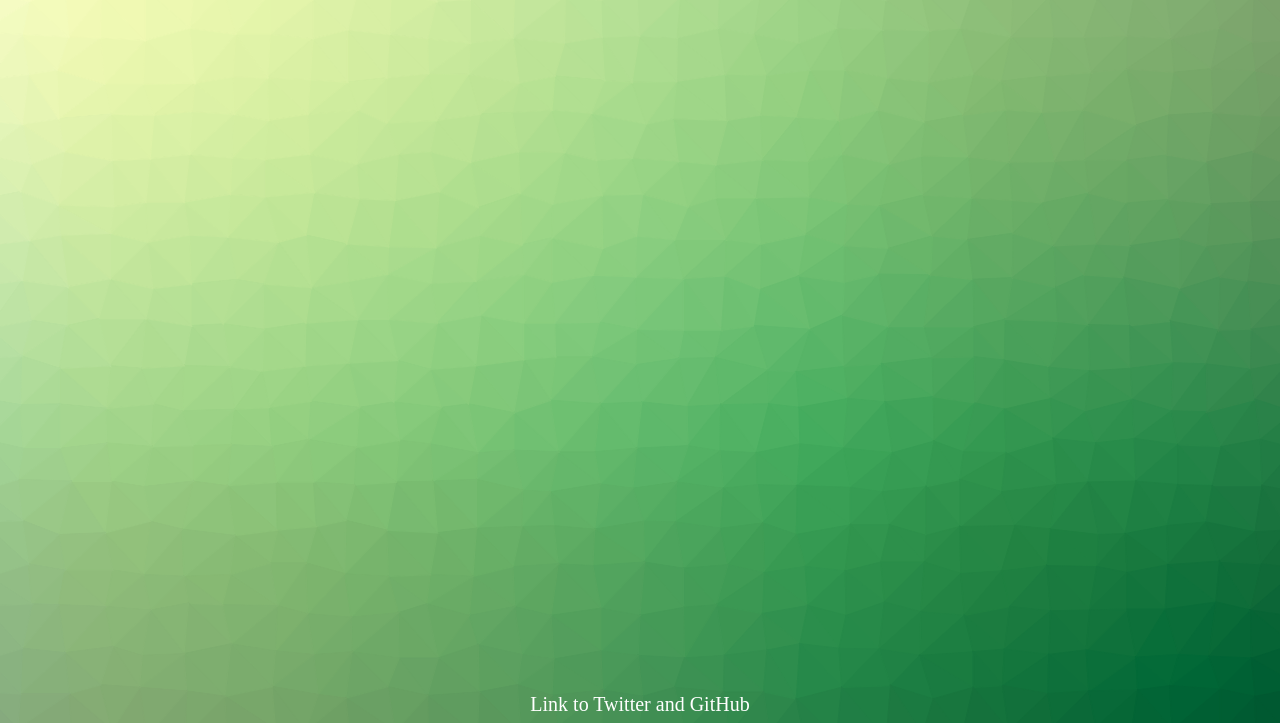
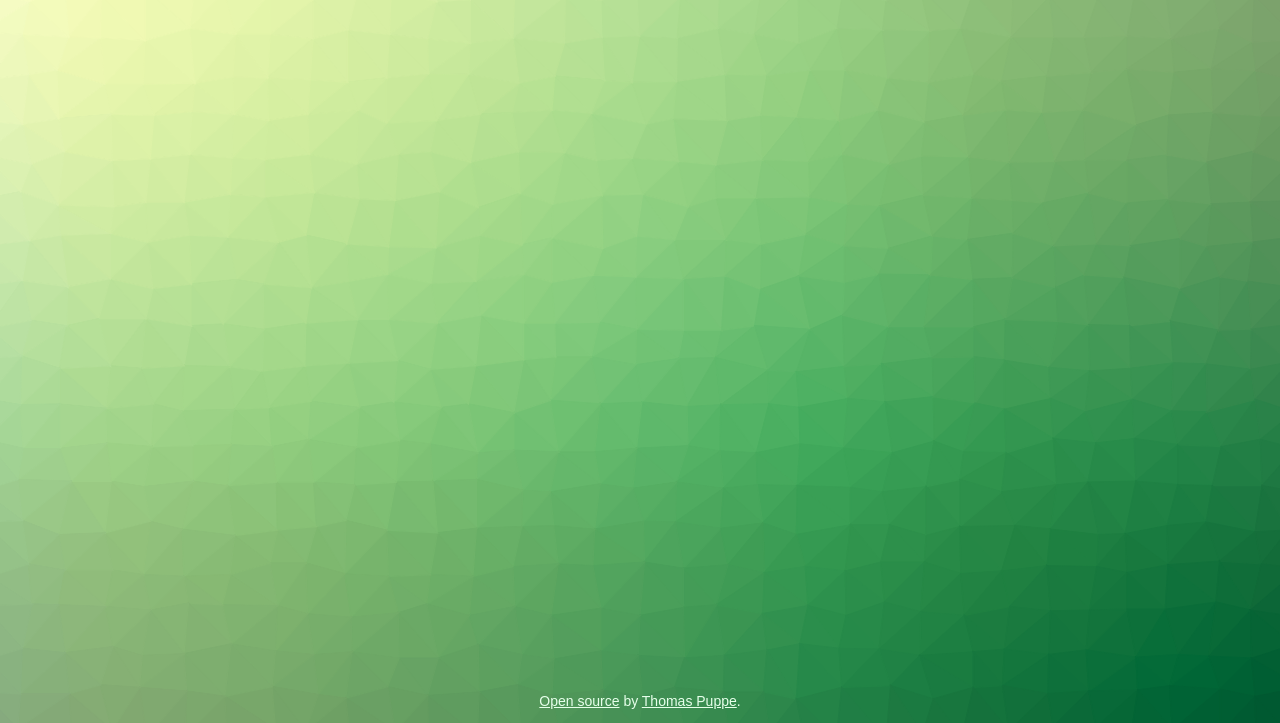
Before and after one commit to thomaspuppe/worldcup, a website: page index.html in a window 1280 px wide. Shown: the part 77-800 px from the top of the page. Drawn offline with Linux system fonts and the light colour scheme; no server answers.

Commit message:
add footer links

```diff
--- a/index.html
+++ b/index.html
@@ -14,7 +14,7 @@
 
 	</main>
 	<footer>
-		Link to Twitter and GitHub
+		<a href="https://github.com/thomaspuppe">Open source</a> by <a href="https://www.thomaspuppe.de">Thomas Puppe</a>.
 	</footer>
 
 	<script src="script.js"></script>
--- a/styles.css
+++ b/styles.css
@@ -34,3 +34,13 @@ article + article {
 	padding-top: 0.5rem;
 	border-top: 1px rgba(255, 255, 255, 0.4) solid;
 }
+
+footer {
+	color: #e6ffea;
+	font-size: 0.7rem;
+	font-family: sans-serif;
+}
+
+footer a {
+	color: inherit;
+}
```
